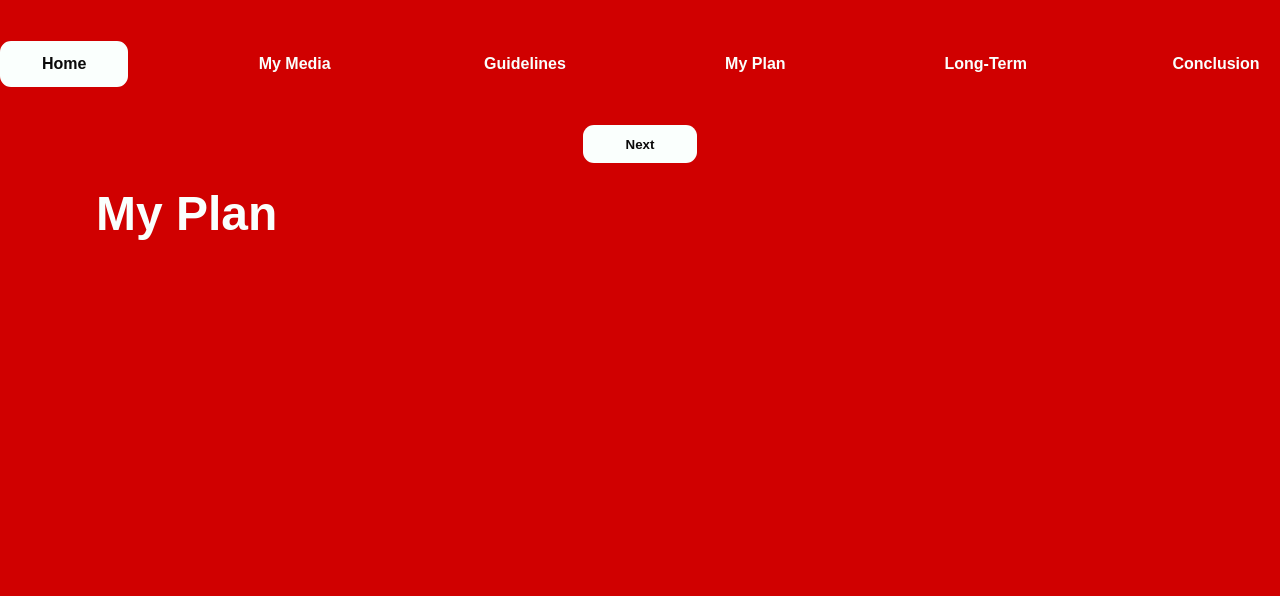
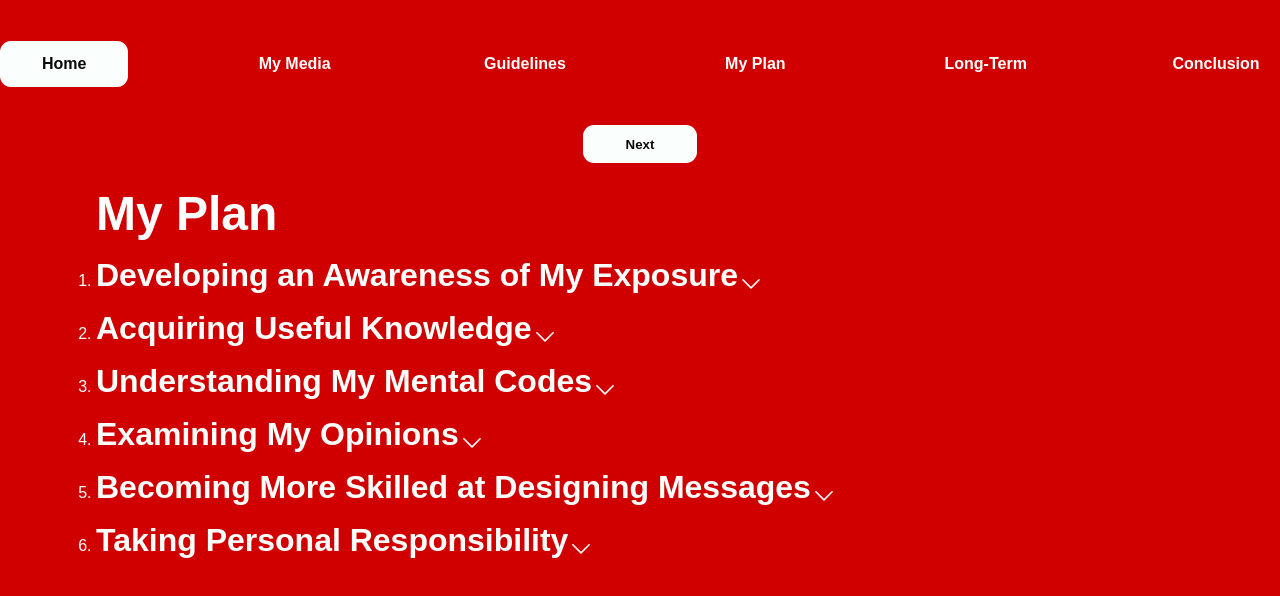
Before and after one commit to mramirez0610/media-literacy-final, a Next.js app: page /my-plan in a window 1280 px wide. Shown: the top 596 px of the page. Built offline with nearby package versions, Linux system fonts and the light colour scheme; a web font is replaced by a local one.

Commit message:
my-plan data imported

```diff
--- a/public/data/data.json
+++ b/public/data/data.json
@@ -65,12 +65,36 @@
   },
   {
     "myGuidelines": [
-      { "id": 1, "title": "", "description": "" },
-      { "id": 2, "title": "", "description": "" },
-      { "id": 3, "title": "", "description": "" },
-      { "id": 4, "title": "", "description": "" },
-      { "id": 5, "title": "", "description": "" },
-      { "id": 6, "title": "", "description": "" }
+      {
+        "id": 1,
+        "title": "Developing an Awareness of My Exposure",
+        "description": "<h3>Reflection</h3><p>This is an area of my media consumption that I've never paid much attention to before, but have been recently. When it comes to consuming media, I've never really sat down to track what types of media I'm consuming. I've always known my few general topics, but never anything deeper than that. I have noticed that through the years, I've definitely stayed within a state of automaticity and consume mostly the same content.</p><h3>Strategy</h3><p>Currently, the media I consume the most of right now are television programs and films. I've been keeping a very loose media diary within the last 3 weeks or so, and I've noticed a lot of my media exposure is to fictional content, but content that is more rooted in reality. What I'd like to do is consume more educational content, so I'd like to attempt</p>"
+      },
+      {
+        "id": 2,
+        "title": "Acquiring Useful Knowledge",
+        "description": "<h3>Reflection</h3><p>As I stated in the previous guideline, I've admittedly stayed close within my comfort zone for most of my media consumption. It wasn't until a few years ago when I started to engage with opinions I didn't agree with, but it was few and far between. Unfortunately, most of my predisposed knowledge of conflicting opinions is from the mass media. This is something that I'd like to change.</p><h3>Strategy</h3><p>My plan to expand my knowledge is relatively simple on paper, but will be difficult to hold myself to. Once a week I'd like to consume one well-regarded piece of media, more specifically a movie, documentary, or an episode of a show, over a topic that I'm not the biggest fan of. The purpose of this is to see other perspectives that I usually wouldn't align myself with.</p>"
+      },
+      {
+        "id": 3,
+        "title": "Understanding My Mental Codes",
+        "description": "<h3>Reflection</h3><p>Though I feel that I have a good grasp on why I'm consuming the media that I'm consuming, there are times where I feel like I'm falling into the trap. I mentioned that I've been watching a lot of shows lately, but the other avenue I consume is YouTube. Now, I'm ashamed to admit it, but recently I've been consuming nothing of value on YouTube.</p><h3>Strategy</h3><p>My strategy for this guideline is to link this along with my first guideline, and create a section in my media journal where I answer the following in relation to my media consumption for the week:</p><ul><li>\"Whose expectations am I following?\"</li><li>\"Why do I consume this kind of content?\"</li><li>\"Is this serving my needs?\"</li></ul><p>Within due time, I'd like to reframe my mental codes and my approach to my media consumption and</p>"
+      },
+      {
+        "id": 4,
+        "title": "Examining My Opinions",
+        "description": "<h3>Reflection</h3><p>Opinions are very volatile things, and aren't completely static. They change through many different influences, such as the media we consume and the people we interact with. When I look at my opinions, I see that some of them tend to conflict. It's never anything too serious, just small things that I tend to pick up in the videos and shows I watch, but it's interesting to see nonetheless.</p><h3>Strategy</h3><p>My proposed strategy for \"unwinding\" my opinions is by analyzing opinions that I find myself questioning. Attempting to find the source by asking questions such as:</p><ul><li>\"Where did this opinion come from?\"</li><li>\"How did it form? Was it from something I watched or read?\"</li><li>\"For what reasons am I questioning it? Do I genuinely agree with it?\"</li></ul>"
+      },
+      {
+        "id": 5,
+        "title": "Becoming More Skilled at Designing Messages",
+        "description": "<h3>Reflection</h3><p>This is honestly the most important one to me. I'm currently going to school for Web Development and Design. My whole job from here on out is to design and develop messages for the user to interact with. Through my many years of consuming media, this has always been my main goal, to constantly refine my ability to create media.</p><h3>Strategy</h3><p>This whole course has been a way for me to truly understand the underlying information about how messages in the media are formed, what their intentional design is, how these messages are intertwined within media, and how to analyze and therefore recreate these messages. For the foreseeing future, I will be heavily analyzing the media I consume. I would like to know why I'm engaging with it, and why it's brought me back to consume more. Though this isn't a concrete \"plan\", I feel that this is a guideline that will stick for a long time.</p>"
+      },
+      {
+        "id": 6,
+        "title": "Taking Personal Responsibility",
+        "description": "<h3>Reflection</h3><p>Media has swayed my thoughts in many different ways over the years, especially when I was younger. Now that I've grown a good amount, and understand the landscape of media, I understand that it's up to me to consume media that will benefit me in the long run. There are times where I find myself slipping though.</p><h3>Strategy</h3><p>The last area that needs improvement on my part, is the occasional use of social media. I am young, I'm human, I will accidentally spend 3 hours on Instagram. What I've done recently is put a screen time on the apps that I find myself getting lost in. This has helped significantly, and I'd like to bring the time limit lower within the next month.</p>"
+      }
     ]
   }
 ]
--- a/src/app/guidelines/page.js
+++ b/src/app/guidelines/page.js
@@ -12,7 +12,7 @@ export default function Guidelines() {
       try {
         const res = await fetch(path);
         const data = await res.json();
-        setGuidelines(data.guidelines);
+        setGuidelines(data[0].guidelines);
         if (!res.ok) {
           throw new Error(res.status);
         }
--- a/src/app/my-plan/page.js
+++ b/src/app/my-plan/page.js
@@ -1,7 +1,41 @@
+"use client";
+import { useState, useEffect } from "react";
+import Guideline from "@/components/guideline";
+
 export default function MyPlan() {
+  const [myGuidelines, setMyGuidelines] = useState([]);
+
+  useEffect(() => {
+    async function getData() {
+      const path = "/data/data.json";
+
+      try {
+        const res = await fetch(path);
+        const data = await res.json();
+        setMyGuidelines(data[1].myGuidelines);
+        if (!res.ok) {
+          throw new Error(res.status);
+        }
+      } catch (error) {
+        console.log(error);
+      }
+    }
+
+    getData();
+  }, []);
+
   return (
     <section>
       <h1>My Plan</h1>
+      <ol>
+        {myGuidelines.map((guideline, index) => (
+          <Guideline
+            key={index}
+            title={guideline.title}
+            description={guideline.description}
+          />
+        ))}
+      </ol>
     </section>
   );
 }
```
